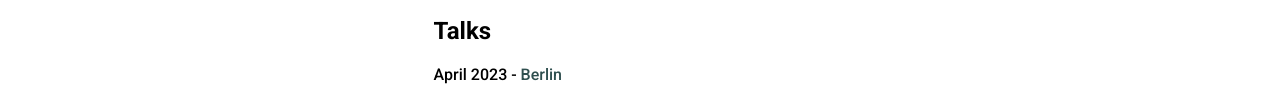
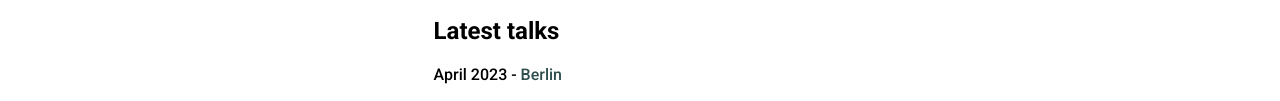
Before and after one commit to alexrobert75/JDJacques, a plain HTML site: page index.html in a window 1280 px wide. Shown: the part 667-768 px from the top of the page. Drawn offline with Linux system fonts and the light colour scheme.

Commit message:
Add files via upload

```diff
--- a/index.html
+++ b/index.html
@@ -106,7 +106,7 @@
                     </div>
                     <div class="list" id="talks">
                         <div class="titresection">
-                            <h2>Talks</h2>
+                            <h2>Latest talks</h2>
                         </div>
                         <div class="item">
                             <h3> April 2023 - <span class="secondtitle">Berlin</span></h3>
```
